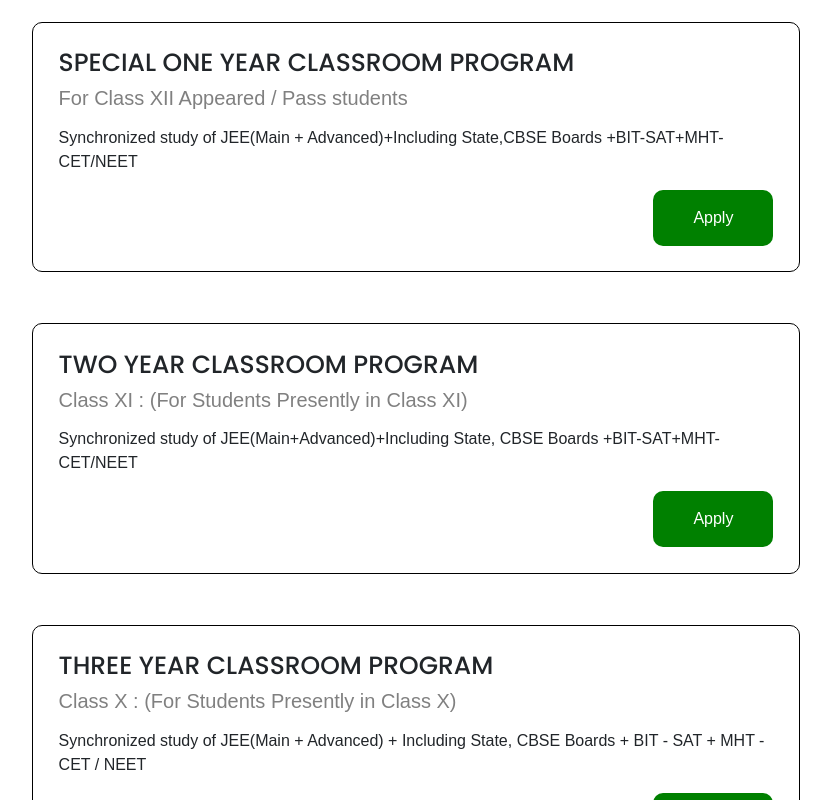
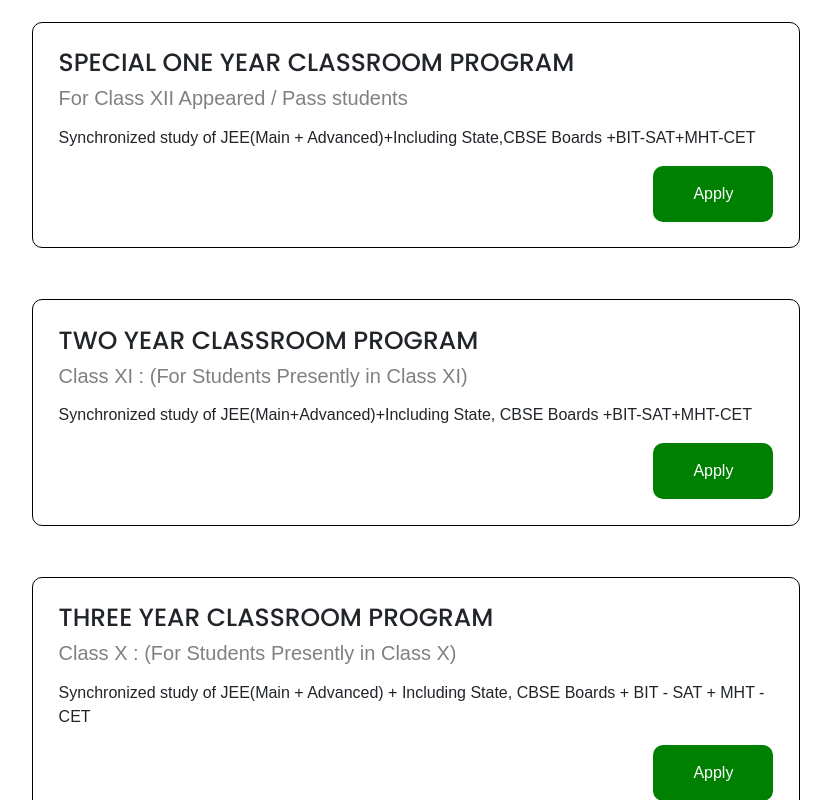
Before and after one commit to imf-ali/Manas-Frontend, a React (Create React App) app: page /admissions in a window 1280 px wide. Shown: the part 260-1060 px from the top of the page, without its empty margins (224-1055 px from the left). Built offline with nearby package versions, Linux system fonts and the light colour scheme; the HTML template or start-up script is replaced by a standard one; a web font is replaced by a local one.

Commit message:
neet removed

```diff
--- a/src/Components/Courses.js
+++ b/src/Components/Courses.js
@@ -10,17 +10,17 @@ const Courses = () => {
       <Card1
         title="SPECIAL ONE YEAR CLASSROOM PROGRAM"
         year="For Class XII Appeared / Pass students"
-        subtitle=" Synchronized study of JEE(Main + Advanced)+Including State,CBSE Boards +BIT-SAT+MHT-CET/NEET"
+        subtitle=" Synchronized study of JEE(Main + Advanced)+Including State,CBSE Boards +BIT-SAT+MHT-CET"
       />
       <Card1
         title="TWO YEAR CLASSROOM PROGRAM"
         year="Class XI : (For Students Presently in Class XI)"
-        subtitle=" Synchronized study of JEE(Main+Advanced)+Including State, CBSE Boards +BIT-SAT+MHT-CET/NEET"
+        subtitle=" Synchronized study of JEE(Main+Advanced)+Including State, CBSE Boards +BIT-SAT+MHT-CET"
       />
       <Card1
         title="THREE YEAR CLASSROOM PROGRAM"
         year="Class X : (For Students Presently in Class X)"
-        subtitle=" Synchronized study of JEE(Main + Advanced) + Including State, CBSE Boards + BIT - SAT + MHT - CET / NEET"
+        subtitle=" Synchronized study of JEE(Main + Advanced) + Including State, CBSE Boards + BIT - SAT + MHT - CET"
       />
     </>
   );
```
